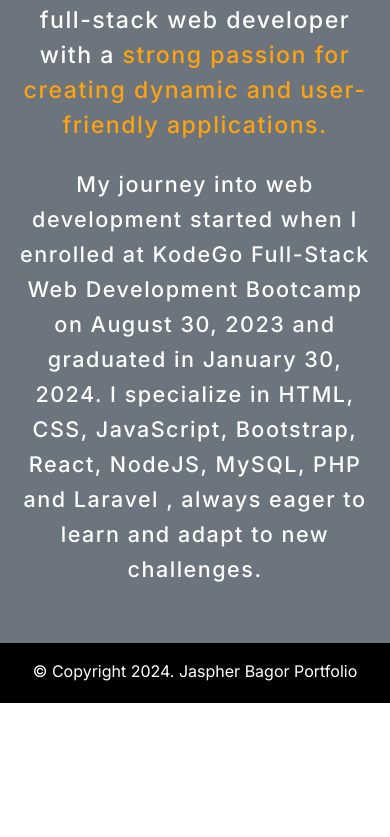
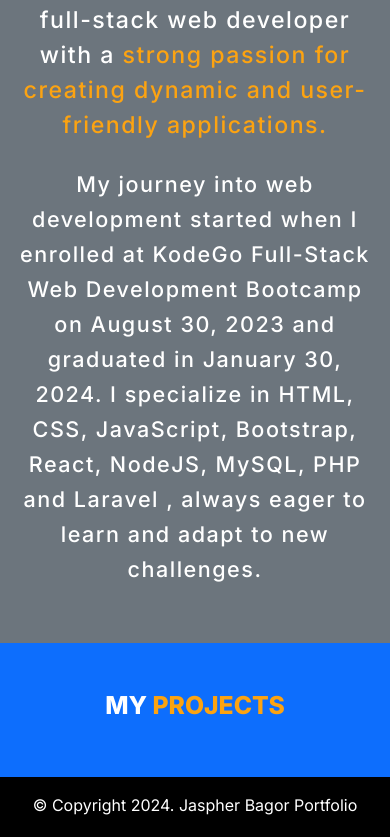
Before and after one commit to jaspherbagor/React-Portfolio, a React (Create React App) app in the folder jaspher-portfolio/: page / in a window 390 px wide. Shown: the part 1262-2099 px from the top of the page. Before the commit the page ends 1965 px from the top, so only its background shows below. Built offline with nearby package versions, Linux system fonts and the light colour scheme.

Commit message:
updated the navabr items and added a temporary structure of the project section

```diff
--- a/jaspher-portfolio/src/components/layout/navbar/navbar.jsx
+++ b/jaspher-portfolio/src/components/layout/navbar/navbar.jsx
@@ -15,10 +15,10 @@ const Navbar = () => {
                 <a className="nav-link active text-white" aria-current="page" href="#">Home</a>
               </li>
               <li className="nav-item me-3 fw-semibold fs-5">
-                <a className="nav-link text-white" href="#aboutMe">About</a>
+                <a className="nav-link text-white" href="#about">About</a>
               </li>
               <li className="nav-item me-3 fw-semibold fs-5">
-                <a className="nav-link text-white" href="#">Portfolio</a>
+                <a className="nav-link text-white" href="#projects">Projects</a>
               </li>
               <li className="nav-item me-3 fw-semibold fs-5">
                 <a className="nav-link text-white" href="#">Contact</a>
--- a/jaspher-portfolio/src/components/pages/home.jsx
+++ b/jaspher-portfolio/src/components/pages/home.jsx
@@ -19,7 +19,7 @@ const Home = () => {
           </div>
         </div>
       </section>
-      <section className="container-fluid about-section px-md-4 px-sm-4 px-2 py-5 bg-secondary" id="aboutMe">
+      <section className="container-fluid about-section px-md-4 px-sm-4 px-2 py-5 bg-secondary" id="about">
           <h2 className="fw-bolder text-white text-center mb-5"><span>ABOUT</span> ME</h2>
           <div className="container d-flex justify-content-center align-items-center">
             <img src="../images/about-img.jpg" alt="profile-image" className="img-fluid about-img" />
@@ -29,6 +29,20 @@ const Home = () => {
             <h4 className="text-center text-white mt-4 about-description">My journey into web development started when I enrolled at KodeGo Full-Stack Web Development Bootcamp on August 30, 2023 and graduated in January 30, 2024. I specialize in HTML, CSS, JavaScript, Bootstrap, React, NodeJS, MySQL, PHP and Laravel , always eager to learn and adapt to new challenges.</h4>
           </div>
       </section>
+      <section className="portfolio-section container-fluid px-md-4 px-sm-4 px-2 py-5 bg-primary">
+        <h2 className="text-center fw-bolder text-white" id="projects">MY <span>PROJECTS</span></h2>
+        <div className="row">
+          <div className="col-lg-4 col-md-4 col-sm-6">
+
+          </div>
+          <div className="col-lg-4 col-md-4 col-sm-6">
+
+          </div>
+          <div className="col-lg-4 col-md-4 col-sm-6">
+
+          </div>
+        </div>
+      </section>
     </>
   )
 }
```
